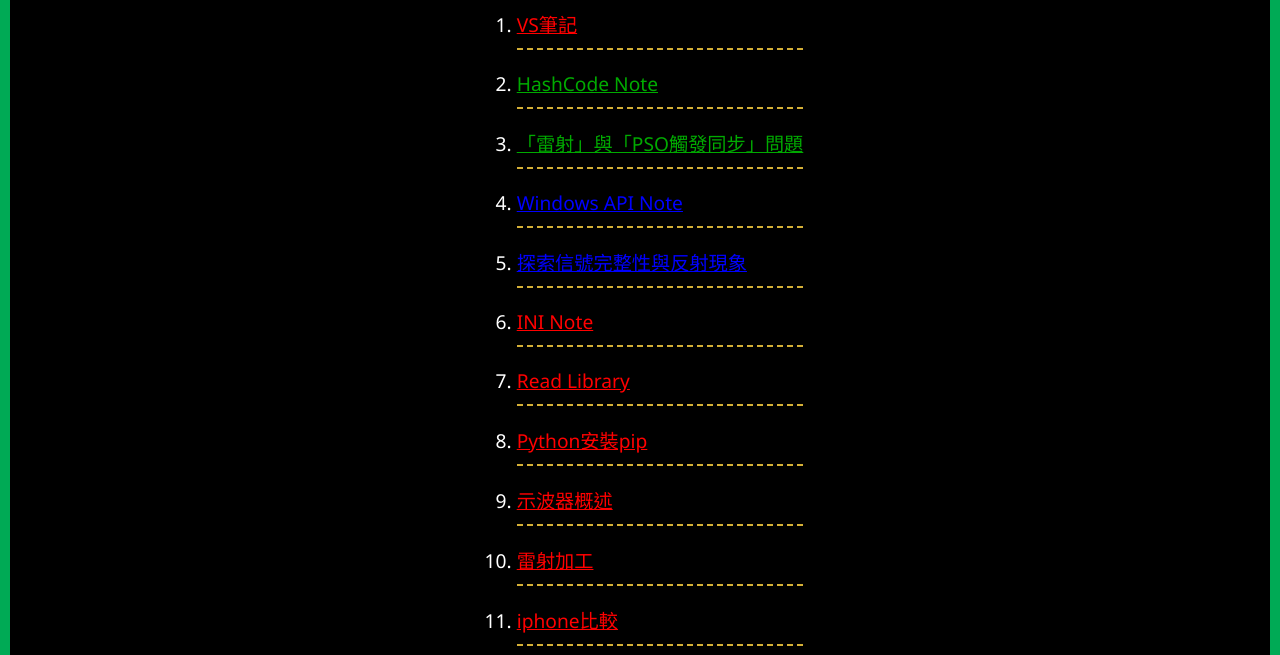
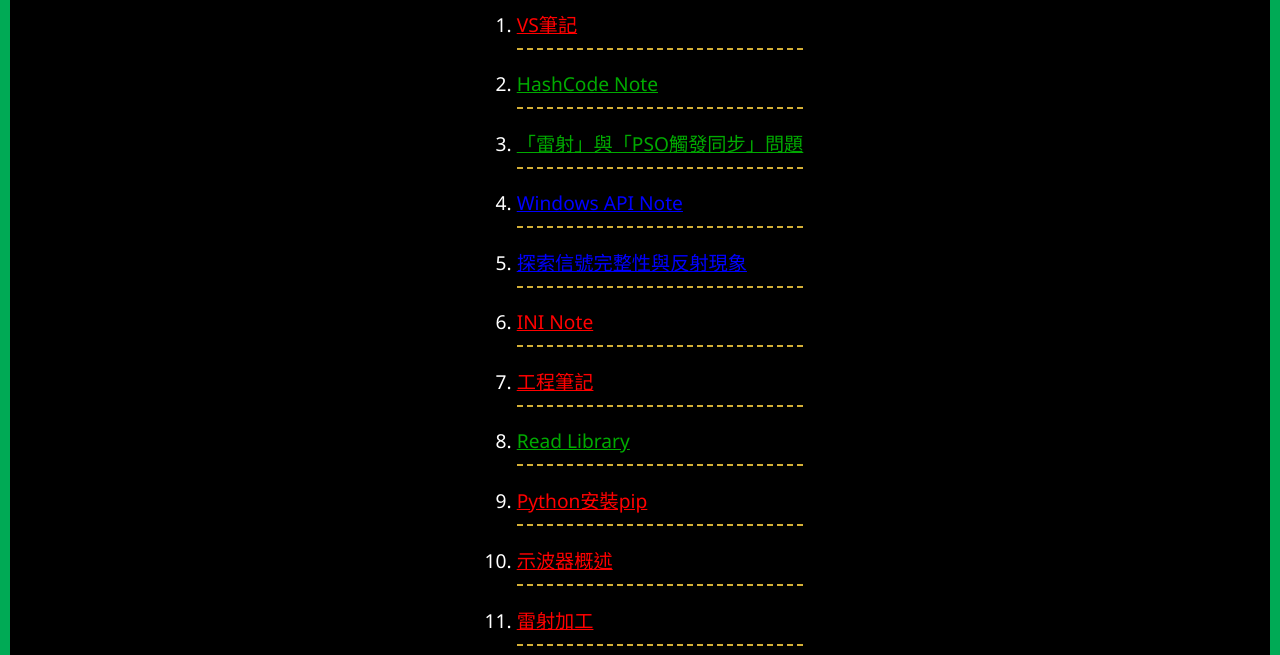
Before and after one commit to jzx0930/Visual-Studio-Windows-Forms-App-.NET-Framework-C-, a plain HTML site: page index.html in a window 1280 px wide. Shown: the part 145-800 px from the top of the page. Drawn offline with Linux system fonts and the light colour scheme.

Commit message:
Update index.html

```diff
--- a/index.html
+++ b/index.html
@@ -24,8 +24,8 @@
      <li> <a href="Windows_API_note.html" class="blue link-item" target="_blank"> Windows API Note</a> </li><!-- 第三項改為超連結，文字為 Windows API note -->
        <li> <a href="Signal_Integrity_Explorer.html" class="blue link-item" target="_blank"> 探索信號完整性與反射現象</a></li> <!-- 第三項改為超連結，文字為 Windows API note -->
     <li>  <a href="INI_note.html" class="red link-item" target="_blank"> INI Note</a></li> <!-- 第三項改為超連結，文字為 Windows API note -->
-
-   <li>   <a href="Read_Library.html" class="red link-item" target="_blank"> Read Library</a> </li><!-- 第三項改為超連結，文字為 Windows API note -->
+    <li>  <a href="Work_note.html" class="red link-item" target="_blank"> 工程筆記</a></li> <!-- 第三項改為超連結，文字為 Windows API note -->
+   <li>   <a href="Read_Library.html" class="green link-item" target="_blank"> Read Library</a> </li><!-- 第三項改為超連結，文字為 Windows API note -->
          <li> <a href="Python_Install_pip.html" class="red link-item" target="_blank"> Python安裝pip</a></li> <!-- 第三項改為超連結，文字為 Windows API note -->
        <li> <a href="Oscilloscope.html" class="red link-item" target="_blank">示波器概述</a></li> <!-- 第三項改為超連結，文字為 Windows API note -->
      <li>  <a href="Laser_Processing.html" class="red link-item" target="_blank">雷射加工</a></li> <!-- 第三項改為超連結，文字為 Windows API note -->
```
